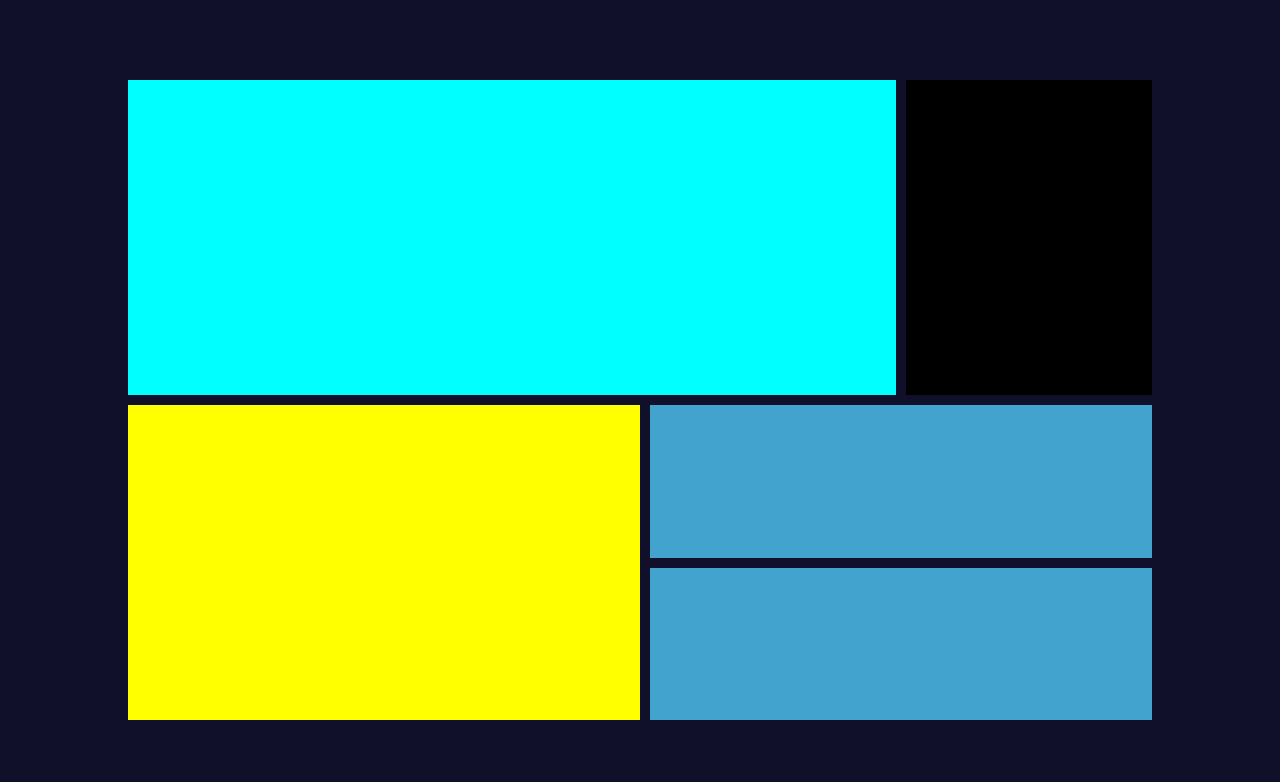
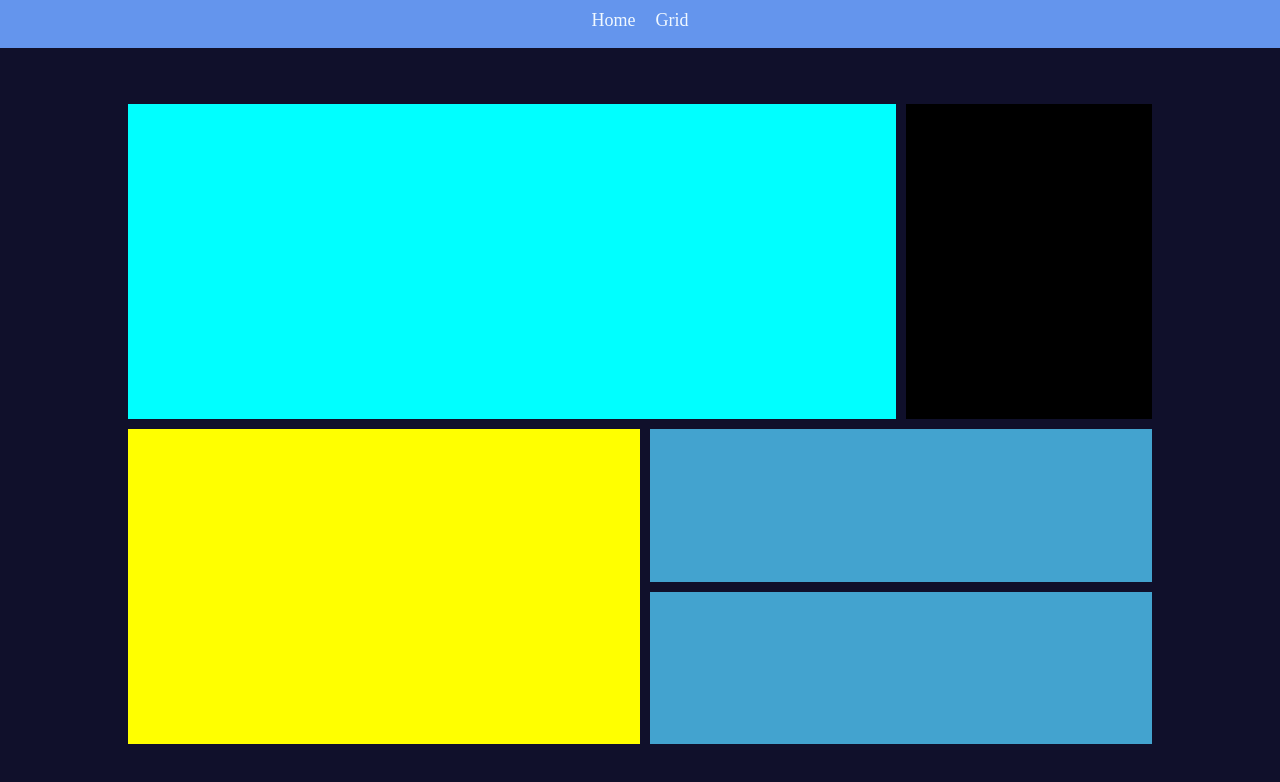
Before and after one commit to Mustapha0611/responsive-design, a plain HTML site: page grid.html in a window 1280 px wide. Drawn offline with Linux system fonts and the light colour scheme.

Commit message:
added faicon and font
final check

```diff
--- a/grid.html
+++ b/grid.html
@@ -4,19 +4,33 @@
     <meta charset="UTF-8" />
     <meta http-equiv="X-UA-Compatible" content="IE=edge" />
     <meta name="viewport" content="width=device-width, initial-scale=1.0" />
-    <title>Document</title>
+    <link rel="icon" type="image/png" sizes="32x32" href="./images/favicon-32x32.png">
+    <title>Grid Layouts</title>
   </head>
   <style>
     * {
       margin: 0;
       padding: 0;
     }
+    nav {
+    width: 100%;
+    height: 6vh;
+    display: flex;
+    background-color: cornflowerblue;
+    justify-content: center;
+  }
+  nav > a {
+    margin: 10px;
+    text-decoration: none;
+    font-size: 18px;
+    color: aliceblue;
+  }
     main{
         display: flex;
         justify-content: center;
         align-items: center;
         width: 100vw;
-        height: 100vh;
+        height: 94vh;
         background-color: rgb(16, 16, 43);
     }
     .container {
@@ -67,6 +81,10 @@
     }
   </style>
   <body>
+    <nav>
+      <a href="index.html">Home</a>
+      <a href="grid.html">Grid</a>
+    </nav>
     <main>
       <div class="container">
         <div class="one"></div>
--- a/style.css
+++ b/style.css
@@ -2,7 +2,7 @@
   * {
     margin: 0;
     padding: 0;
-    font-family: "Segoe UI", Tahoma, Geneva, Verdana, sans-serif;
+    font-family: 'Lexend Deca', sans-serif;
   }
   nav {
     width: 100%;
@@ -77,7 +77,7 @@
     * {
       margin: 0;
       padding: 0;
-      font-family: "Segoe UI", Tahoma, Geneva, Verdana, sans-serif;
+      font-family: 'Lexend Deca', sans-serif;
     }
      nav {
       width: 100%;
```
Also changed, not shown: index.html (+5 -1 lines).
